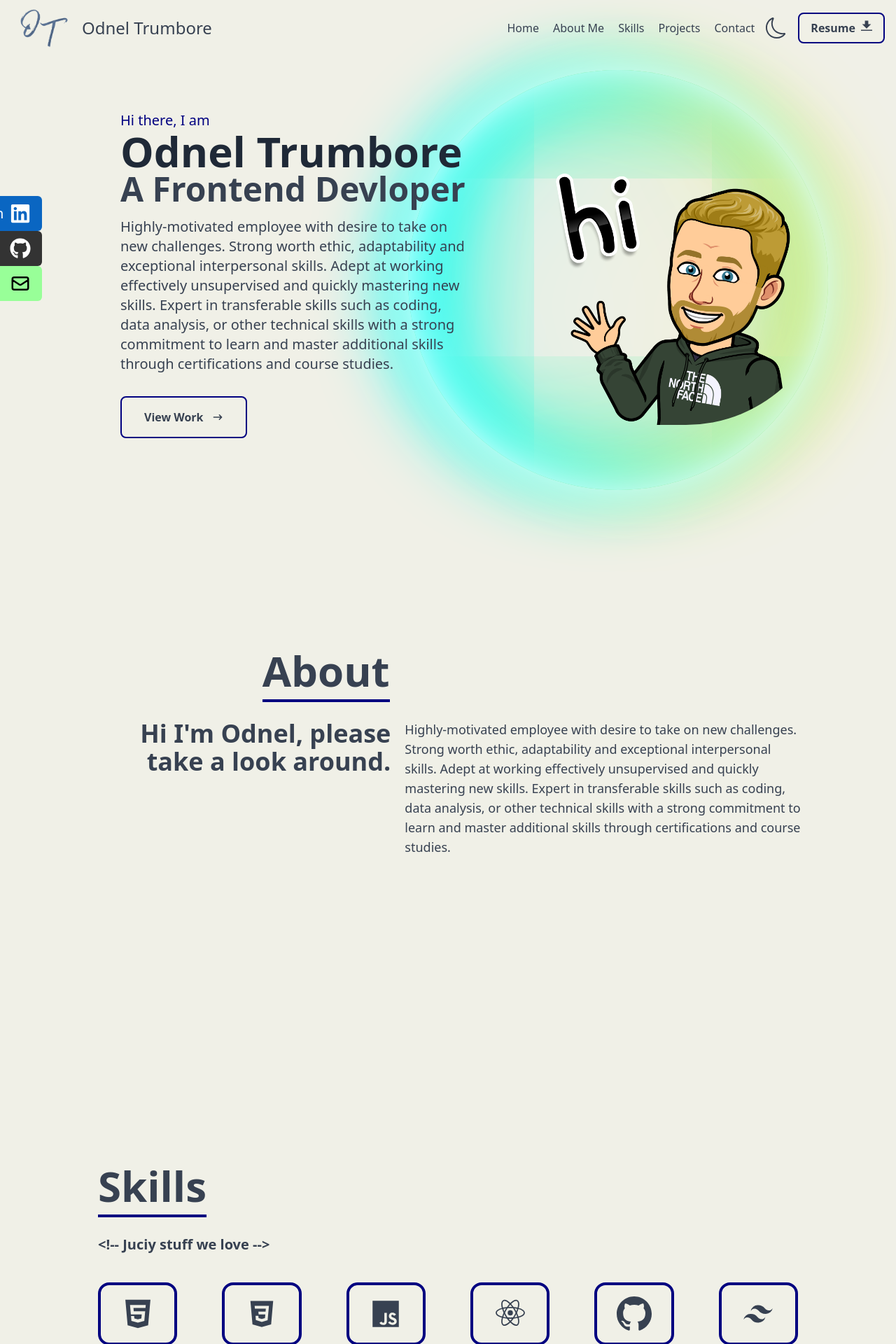
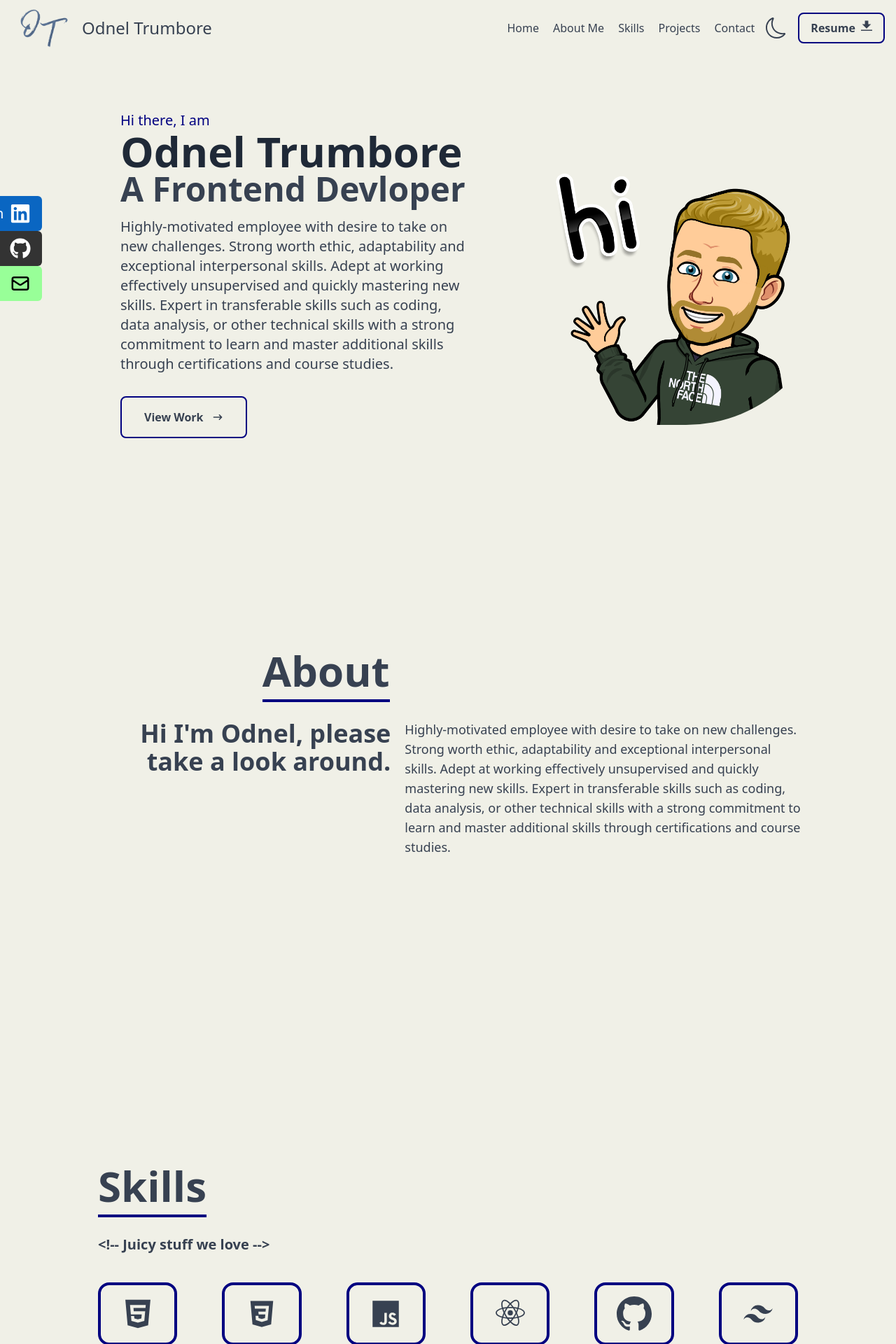
Before and after one commit to otrumbore/otrumbore.github.io, a React (Vite) app: page / in a window 1280 px wide. Shown: the top 1920 px of the page at 70% size. Built offline with nearby package versions, Linux system fonts and the light colour scheme.

Commit message:
removed background

```diff
--- a/src/App.jsx
+++ b/src/App.jsx
@@ -53,7 +53,7 @@ function App() {
 
   return (
     <>
-      <div id='app' className='w-full h-screen items-center justify-center z-0'></div>
+      <div id='app' className='absolute w-full h-screen items-center justify-center z-0'></div>
       <div className='z-10 relative'>
       <Header
         darkMode={darkMode}
--- a/src/components/Header.jsx
+++ b/src/components/Header.jsx
@@ -48,6 +48,7 @@ const Header = (props) => {
       <Navbar
         darkMode={props.darkMode}
         toggleDarkMode={props.toggleDarkMode}
+        isScrolled={isScrolled}
       />
     </div>
   )
--- a/src/containers/Home.jsx
+++ b/src/containers/Home.jsx
@@ -24,7 +24,7 @@ const Home = () => {
           </Buttons>
         </div>
         </div>
-        <div className='flex-auto'>
+        <div className='flex-auto' id="home-img">
         <img src={Avatar} alt="Avatar" className='hidden lg:flex ml-20 border border-black border-opacity-0 rounded-e-full w-[500px] lg:mt-[-0px] h-auto ease-in-out delay-100 lg:hover:rotate-12 duration-300' />
         </div>
       </div>
--- a/src/containers/Skills.jsx
+++ b/src/containers/Skills.jsx
@@ -17,7 +17,7 @@ const Skills = () => {
             </div>
             <div className='max-w-[1000px] w-full flex flex-col md:flex-row space-y-5 md:space-x-5 md:space-y-0'>
                 <div className='md:w-5/12 text-lg lg:text-xl font-bold'>
-                    <p>&lt;!-- Juciy stuff we love --&gt;</p>
+                    <p>&lt;!-- Juicy stuff we love --&gt;</p>
                 </div>
                 <div className='hidden md:block md:w-7/12'>
                 </div>
@@ -52,7 +52,7 @@ const Skills = () => {
         <div className='flex flex-cols px-8 items-center justify-center'>
             <div className='max-w-[1000px] w-full mt-10 flex md:flex-row'>
                 <div className='text-lg lg:text-xl font-bold'>
-                    <p>&lt;!-- End juciy stuff --&gt;</p>
+                    <p>&lt;!-- End juicy stuff --&gt;</p>
                 </div>
             </div>
         </div>
--- a/src/index.css
+++ b/src/index.css
@@ -21,32 +21,7 @@ li {
 }
 
 #app {
-    @apply w-[300px] h-[300px] md:w-[400px] md:h-[400px] lg:w-[600px] lg:h-[600px];
-    border-radius: 50%;
-    box-shadow:
-        inset 0 0 70px #fff,
-        inset 40px 0 100px #0ff,
-        inset -40px 0 100px #ece75f,
-        inset 40px 0 320px #0ff,
-        inset -40px 0 320px #ece75f,
-        0 0 70px #fff,
-        -30px 0 100px #0ff,
-        30px 0 100px #ece75f;
 
-    /*box-shadow:
-        inset 0 0 50px #fff,
-        inset 20px 0 80px #f0f,
-        inset -20px 0 80px #0ff,
-        inset 20px 0 300px #f0f,
-        inset -20px 0 300px #0ff,
-        0 0 50px #fff,
-        -10px 0 80px #f0f,
-        10px 0 80px #0ff; */
-
-    position: absolute;
-    top: 50%;
-    left: 69%;
-    transform: translate(-50%, -50%);
 
 }
 
```
